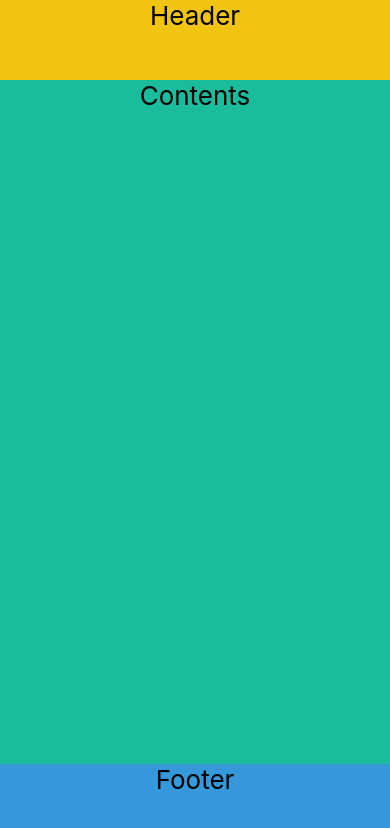
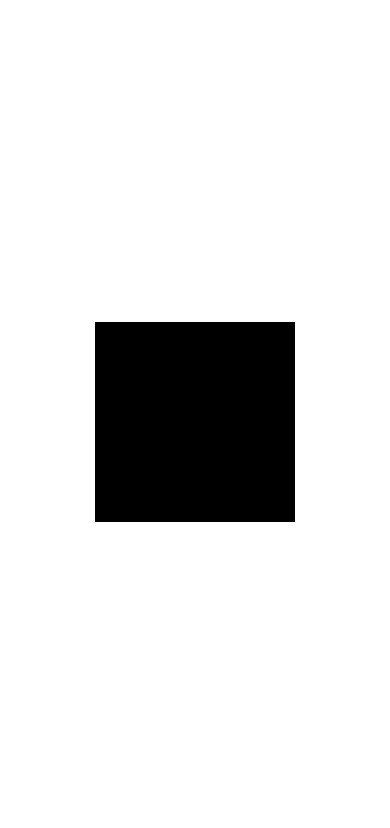
Before and after one commit to YeojinJeon/react-native-style, a React Native app: screen / in a window 390 px wide. Shown: the top 828 px of the page. Built offline with nearby package versions, Linux system fonts and the light colour scheme.

Commit message:
Platform - Shadow

```diff
--- a/src/App.js
+++ b/src/App.js
@@ -2,12 +2,14 @@ import React from "react";
 import { StyleSheet, View, Text } from "react-native";
 import { viewStyles, textStyles } from "./styles";
 import { Header, Contents, Footer } from "./components/Layout";
+import ShadowBox from "./components/ShadowBox";
 const App = () => {
     return (
         <View style={viewStyles.container}>
-            <Header />
+            {/* <Header />
             <Contents />
-            <Footer />
+            <Footer /> */}
+            <ShadowBox />
         </View>
     );
 };
--- /dev/null
+++ b/src/components/ShadowBox.js
@@ -0,0 +1,32 @@
+import React from "react";
+import { StyleSheet, View, Platform } from "react-native";
+
+export default () => {
+    return <View style={styles.shadow}></View>
+}
+
+const styles = StyleSheet.create({
+    shadow: {
+        backgroundColor: 'white',
+        width: 200,
+        height: 200,
+        ...Platform.select({
+            ios: {
+                backgroundColor: 'silver',
+                shadowOffset: {
+                    width: 10,
+                    height: 10,
+                },
+                shadowOpacity: 0.5
+            },
+            android: {
+                backgroundColor: 'gold',
+                evaluation: 20,
+            },
+            default: { // other platform, web for example
+                backgroundColor: 'black',
+            }
+        })
+
+    }
+});
```
